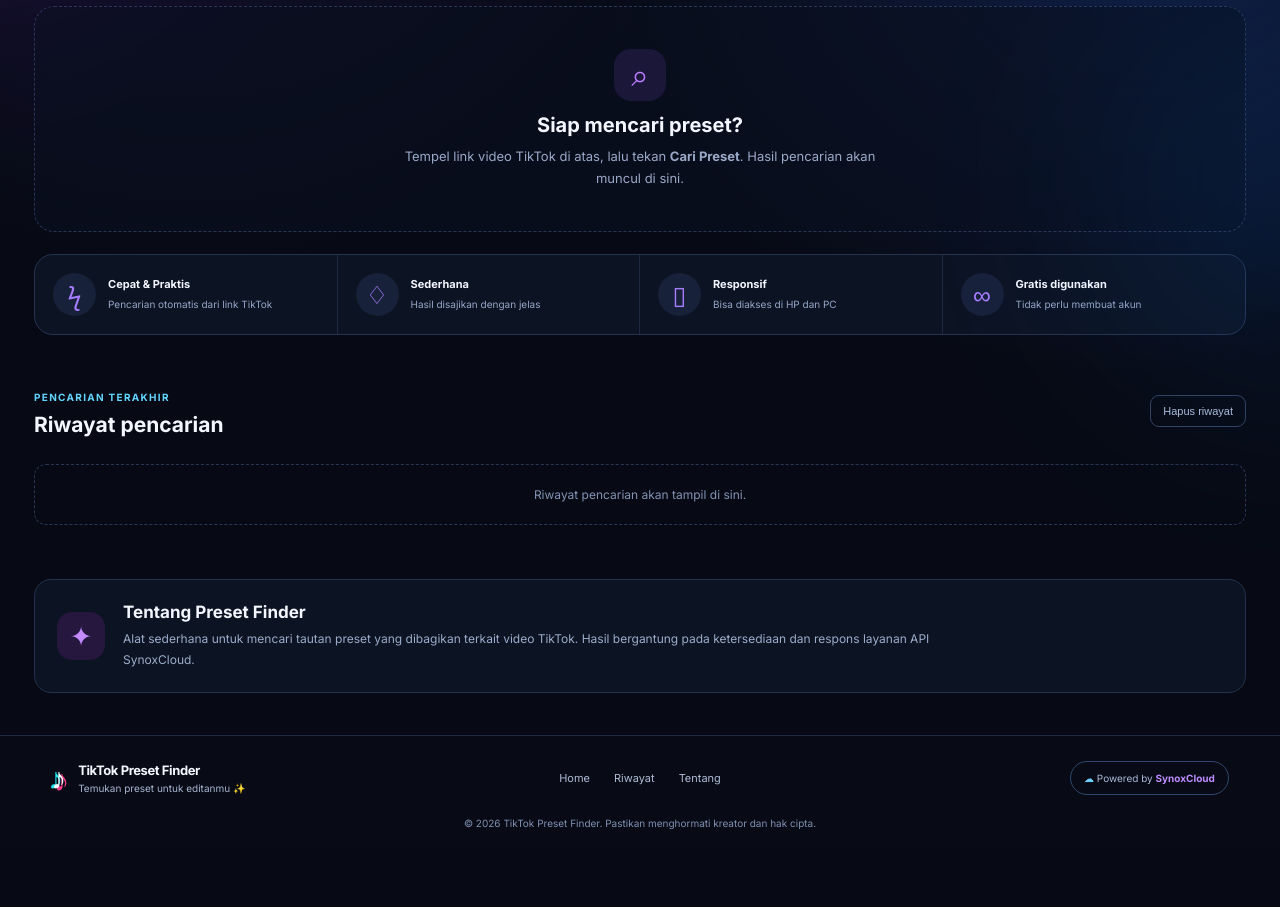
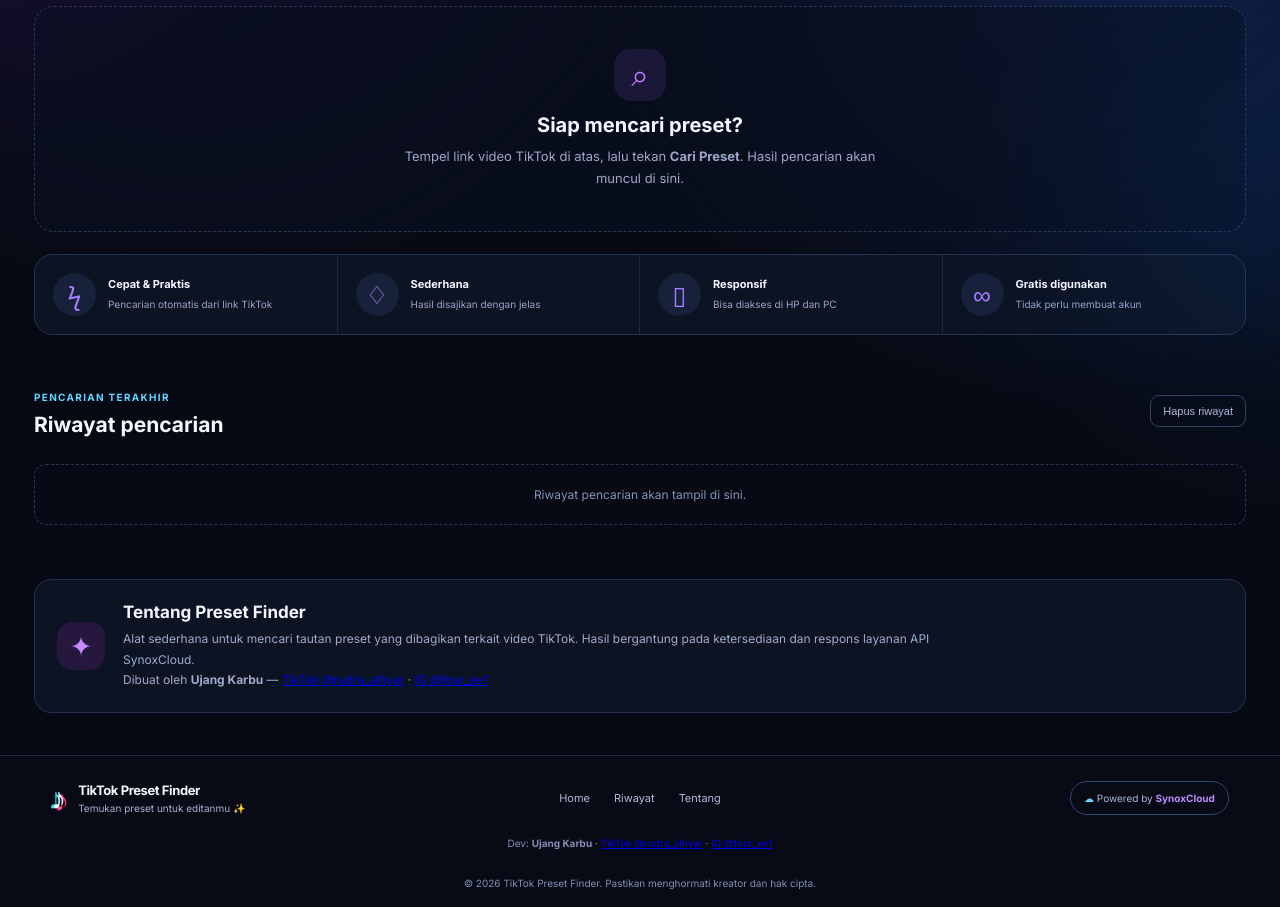
Before and after one commit to sulaimansheva8-droid/tiktok-preset-finderr, a website: page index.html in a window 1280 px wide. Shown: the part 557-1464 px from the top of the page. Before the commit the page ends 1404 px from the top, so only its background shows below. Drawn offline with Linux system fonts and the light colour scheme.

Commit message:
Update index.html

```diff
--- a/index.html
+++ b/index.html
@@ -79,10 +79,10 @@
     </section>
 
     <section class="history-section" id="history"><div class="history-head"><div><span class="eyebrow">PENCARIAN TERAKHIR</span><h2>Riwayat pencarian</h2></div><button class="clear-history" id="clearHistory">Hapus riwayat</button></div><div id="historyList" class="history-list"><p class="history-empty">Riwayat pencarian akan tampil di sini.</p></div></section>
-    <section class="about-section" id="about"><div class="about-mark">✦</div><div><h2>Tentang Preset Finder</h2><p>Alat sederhana untuk mencari tautan preset yang dibagikan terkait video TikTok. Hasil bergantung pada ketersediaan dan respons layanan API SynoxCloud.</p></div></section>
+    <section class="about-section" id="about"><div class="about-mark">✦</div><div><h2>Tentang Preset Finder</h2><p>Alat sederhana untuk mencari tautan preset yang dibagikan terkait video TikTok. Hasil bergantung pada ketersediaan dan respons layanan API SynoxCloud.</p><p>Dibuat oleh <b>Ujang Karbu</b> — <a href="https://www.tiktok.com/@rudra_alhyar" target="_blank" rel="noopener noreferrer">TikTok @rudra_alhyar</a> · <a href="https://www.instagram.com/four_ex1" target="_blank" rel="noopener noreferrer">IG @four_ex1</a></p></div></section>
   </main>
-  <footer><a class="brand footer-brand" href="#home"><span class="brand-icon">♪</span><span><strong>TikTok Preset Finder</strong><small>Temukan preset untuk editanmu ✨</small></span></a><div class="footer-links"><a href="#home">Home</a><a href="#history">Riwayat</a><a href="#about">Tentang</a></div><div class="footer-powered">☁ Powered by <b>SynoxCloud</b></div><p>© <span id="year"></span> TikTok Preset Finder. Pastikan menghormati kreator dan hak cipta.</p></footer>
+  <footer><a class="brand footer-brand" href="#home"><span class="brand-icon">♪</span><span><strong>TikTok Preset Finder</strong><small>Temukan preset untuk editanmu ✨</small></span></a><div class="footer-links"><a href="#home">Home</a><a href="#history">Riwayat</a><a href="#about">Tentang</a></div><div class="footer-powered">☁ Powered by <b>SynoxCloud</b></div><p style="margin:0 0 6px">Dev: <b>Ujang Karbu</b> · <a href="https://www.tiktok.com/@rudra_alhyar" target="_blank" rel="noopener noreferrer">TikTok @rudra_alhyar</a> · <a href="https://www.instagram.com/four_ex1" target="_blank" rel="noopener noreferrer">IG @four_ex1</a></p><p>© <span id="year"></span> TikTok Preset Finder. Pastikan menghormati kreator dan hak cipta.</p></footer>
   <div class="toast" id="toast" role="status"></div>
   <script src="/script.js"></script>
 </body>
-</html>
+                                                              </html>
```
